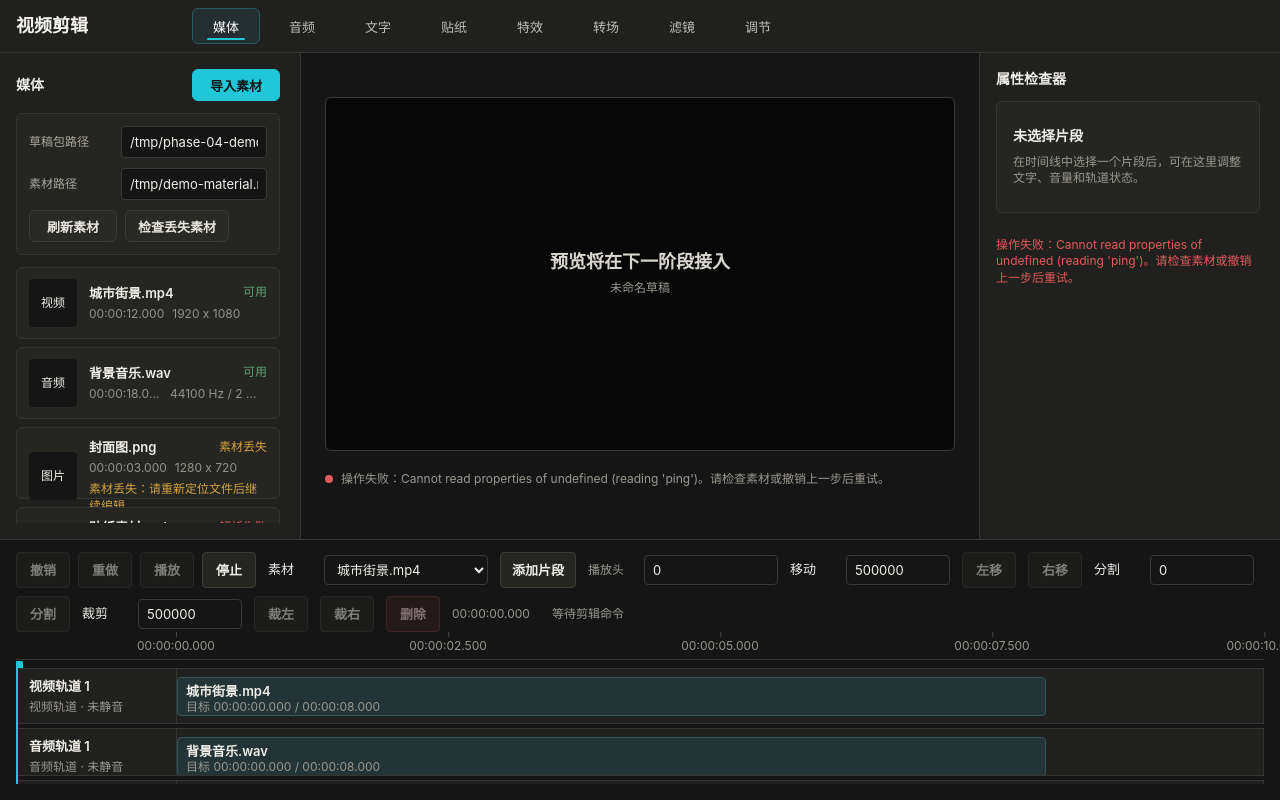
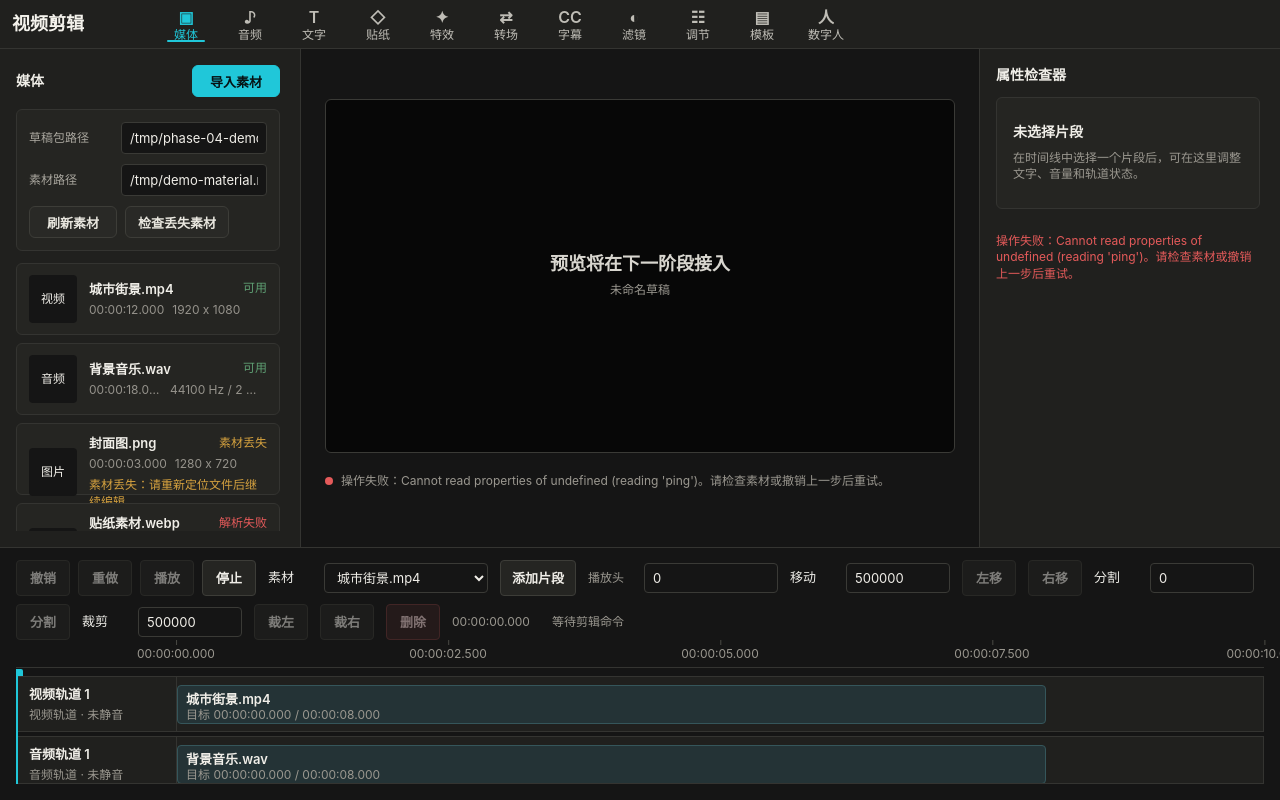
Before and after one commit to lzw5399/video-editor, a React (Vite) app in the folder apps/desktop-electron/: page / in a window 1280 px wide. Built offline with nearby package versions, Linux system fonts and the light colour scheme.

Commit message:
feat(04.1-01): build compact feature category bar
- Add 11 Jianying-style workspace categories with dependency-free symbols
- Render accessible symbol-and-label top category buttons
- Tighten top workspace grid and restrained cyan active state

```diff
--- a/apps/desktop-electron/src/renderer/styles.css
+++ b/apps/desktop-electron/src/renderer/styles.css
@@ -33,7 +33,7 @@ button {
 .workspace {
   display: grid;
   grid-template-columns: 300px minmax(420px, 1fr) 300px;
-  grid-template-rows: 52px minmax(0, 1fr) 260px;
+  grid-template-rows: 48px minmax(0, 1fr) 252px;
   width: 100vw;
   height: 100vh;
   min-width: 1120px;
@@ -56,10 +56,10 @@ button {
 .top-feature-bar {
   grid-column: 1 / 4;
   display: grid;
-  grid-template-columns: 160px minmax(0, 1fr);
+  grid-template-columns: 132px minmax(0, 1fr);
   align-items: center;
-  gap: 16px;
-  padding: 0 16px;
+  gap: 12px;
+  padding: 0 12px;
 }
 
 .product-mark,
@@ -86,22 +86,25 @@ h2 {
 .category-nav {
   display: flex;
   align-items: center;
-  gap: 8px;
+  gap: 4px;
   min-width: 0;
-  height: 52px;
+  height: 48px;
+  overflow: hidden;
 }
 
 .category-button {
   position: relative;
-  flex: 0 0 68px;
-  height: 36px;
-  padding: 0 8px;
+  display: grid;
+  flex: 0 0 60px;
+  grid-template-rows: 20px 16px;
+  align-items: center;
+  justify-items: center;
+  height: 40px;
+  padding: 2px 4px 4px;
   border: 1px solid transparent;
   border-radius: 6px;
   color: #bfbdb6;
   background: transparent;
-  font-size: 13px;
-  line-height: 36px;
   white-space: nowrap;
   cursor: pointer;
 }
@@ -112,20 +115,38 @@ h2 {
 }
 
 .category-button.active {
-  color: #ffffff;
-  border-color: #2a5960;
-  background: #242e30;
+  color: #20c7d9;
 }
 
 .category-button.active::after {
   position: absolute;
-  right: 14px;
-  bottom: 3px;
-  left: 14px;
+  right: 10px;
+  bottom: 1px;
+  left: 10px;
   height: 2px;
   border-radius: 2px;
   background: #20c7d9;
   content: "";
+}
+
+.category-symbol,
+.category-label {
+  display: block;
+  overflow: hidden;
+  max-width: 100%;
+  line-height: 1;
+  text-overflow: ellipsis;
+  white-space: nowrap;
+}
+
+.category-symbol {
+  color: inherit;
+  font-size: 16px;
+  font-weight: 600;
+}
+
+.category-label {
+  font-size: 12px;
 }
 
 .material-panel,
@@ -839,12 +860,12 @@ h2 {
 
 @media (max-width: 1199px) {
   .workspace {
-    grid-template-columns: 260px minmax(420px, 1fr) 260px;
-    grid-template-rows: 52px minmax(0, 1fr) 220px;
+    grid-template-columns: 272px minmax(420px, 1fr) 272px;
+    grid-template-rows: 48px minmax(0, 1fr) 220px;
   }
 
   .top-feature-bar {
-    grid-template-columns: 136px minmax(0, 1fr);
+    grid-template-columns: 112px minmax(0, 1fr);
   }
 
   .category-nav {
@@ -852,7 +873,8 @@ h2 {
   }
 
   .category-button {
-    flex-basis: 62px;
-    padding: 0 4px;
+    flex-basis: 56px;
+    padding-right: 2px;
+    padding-left: 2px;
   }
 }
--- a/apps/desktop-electron/src/renderer/viewModel.ts
+++ b/apps/desktop-electron/src/renderer/viewModel.ts
@@ -13,7 +13,7 @@ import type {
   TrackKind
 } from "../generated/Draft";
 
-export type WorkspaceCategory = "媒体" | "音频" | "文字" | "贴纸" | "特效" | "转场" | "滤镜" | "调节";
+export type WorkspaceCategory = "媒体" | "音频" | "文字" | "贴纸" | "特效" | "转场" | "字幕" | "滤镜" | "调节" | "模板" | "数字人";
 
 export const WORKSPACE_CATEGORIES: readonly WorkspaceCategory[] = [
   "媒体",
@@ -22,9 +22,31 @@ export const WORKSPACE_CATEGORIES: readonly WorkspaceCategory[] = [
   "贴纸",
   "特效",
   "转场",
+  "字幕",
   "滤镜",
-  "调节"
+  "调节",
+  "模板",
+  "数字人"
 ];
+
+export type WorkspaceCategoryMetadata = {
+  label: WorkspaceCategory;
+  symbol: string;
+};
+
+export const WORKSPACE_CATEGORY_META: Record<WorkspaceCategory, WorkspaceCategoryMetadata> = {
+  媒体: { label: "媒体", symbol: "▣" },
+  音频: { label: "音频", symbol: "♪" },
+  文字: { label: "文字", symbol: "T" },
+  贴纸: { label: "贴纸", symbol: "◇" },
+  特效: { label: "特效", symbol: "✦" },
+  转场: { label: "转场", symbol: "⇄" },
+  字幕: { label: "字幕", symbol: "CC" },
+  滤镜: { label: "滤镜", symbol: "◐" },
+  调节: { label: "调节", symbol: "☷" },
+  模板: { label: "模板", symbol: "▤" },
+  数字人: { label: "数字人", symbol: "人" }
+};
 
 export type BindingStatus =
   | { kind: "checking"; label: string }
--- a/apps/desktop-electron/src/renderer/workspace/WorkspaceShell.tsx
+++ b/apps/desktop-electron/src/renderer/workspace/WorkspaceShell.tsx
@@ -1,4 +1,4 @@
-import { WORKSPACE_CATEGORIES, type WorkspaceCategory, type WorkspaceState } from "../viewModel";
+import { WORKSPACE_CATEGORIES, WORKSPACE_CATEGORY_META, type WorkspaceCategory, type WorkspaceState } from "../viewModel";
 import { FeaturePanel } from "./FeaturePanel";
 import { Inspector } from "./Inspector";
 import { PreviewMonitor } from "./PreviewMonitor";
@@ -64,17 +64,26 @@ export function WorkspaceShell({
       <header className="top-feature-bar" aria-label="顶部功能区">
         <h1 className="product-mark">视频剪辑</h1>
         <nav className="category-nav" aria-label="顶部功能区">
-          {WORKSPACE_CATEGORIES.map((category) => (
+          {WORKSPACE_CATEGORIES.map((category) => {
+            const metadata = WORKSPACE_CATEGORY_META[category];
+
+            return (
               <button
                 key={category}
                 type="button"
                 className={category === activeCategory ? "category-button active" : "category-button"}
+                aria-label={metadata.label}
                 aria-pressed={category === activeCategory}
+                title={metadata.label}
                 onClick={() => onCategoryChange(category)}
               >
-              {category}
+                <span className="category-symbol" aria-hidden="true">
+                  {metadata.symbol}
+                </span>
+                <span className="category-label">{metadata.label}</span>
               </button>
-          ))}
+            );
+          })}
         </nav>
       </header>
 
```
Lines whose indentation alone changed are shown as unchanged.
